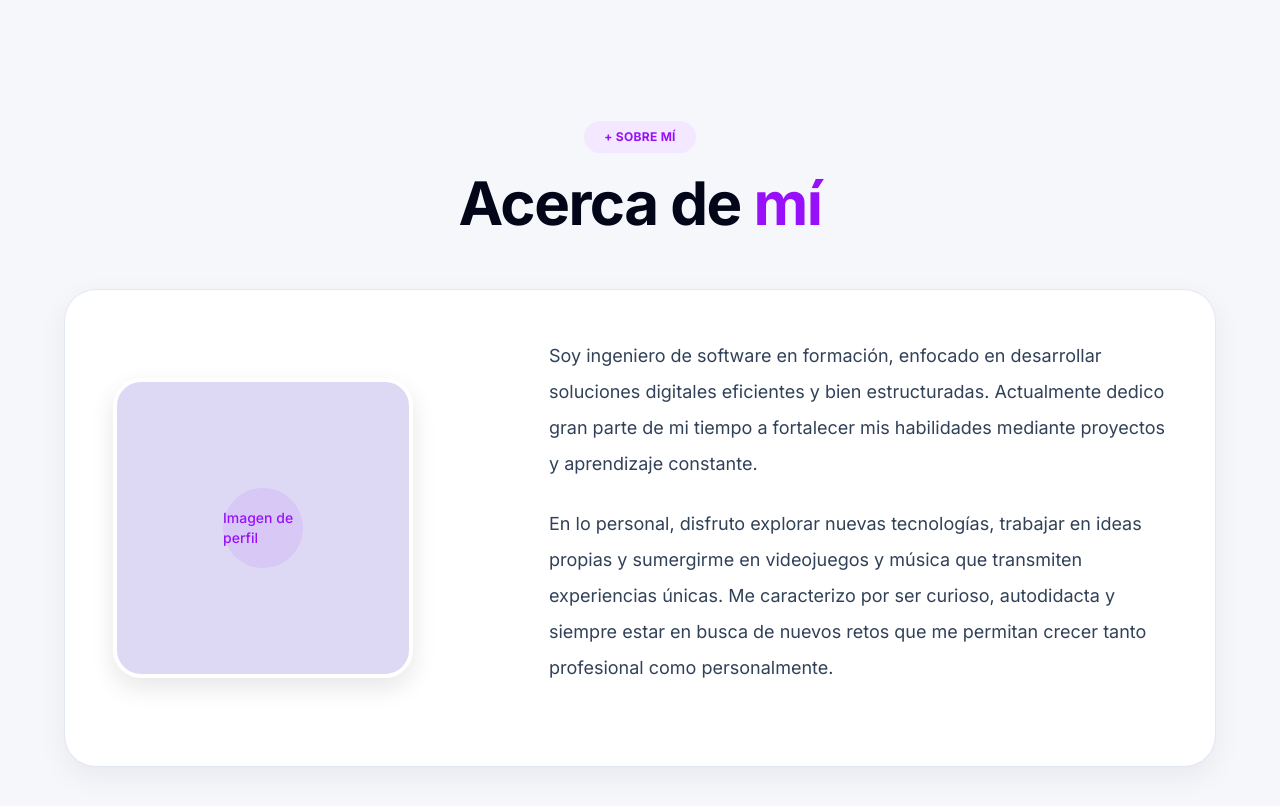
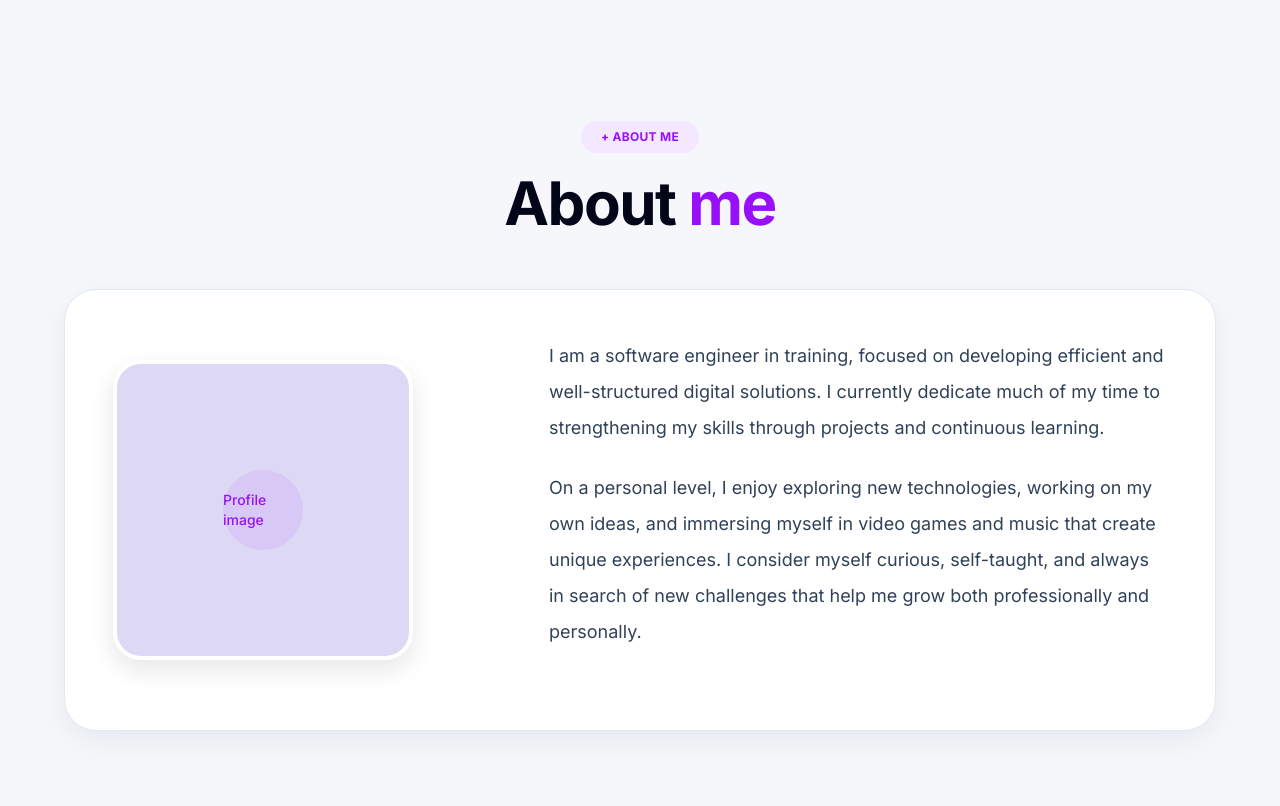
Before and after one commit to AndresRios123/Portfolio, a Next.js app: page /en in a window 1280 px wide. Shown: the part 740-1546 px from the top of the page. Built offline with nearby package versions, Linux system fonts and the light colour scheme.

Commit message:
feature: se ha agregado la traducción en about me

```diff
--- a/app/components/sections/About.tsx
+++ b/app/components/sections/About.tsx
@@ -1,14 +1,22 @@
+import { useTranslations } from "next-intl";
+
 export default function About() {
+  const t = useTranslations("About");
+
   return (
     <section id="sobre-mi" className="bg-[#f5f7fb] px-6 py-20 md:px-10 lg:px-16">
       <div className="mx-auto max-w-7xl">
         <header className="mb-14 flex flex-col items-center text-center">
           <span className="mb-5 inline-flex rounded-full bg-purple-100 px-5 py-2 text-xs font-bold uppercase tracking-wide text-purple-600">
-            + SOBRE MÍ
+            {t("badge")}
           </span>
 
           <h2 className="text-4xl font-bold tracking-tight text-slate-950 md:text-6xl">
-            Acerca de <span className="text-purple-600">mí</span>
+            {t.rich("title", {
+              highlight: (chunks) => (
+                <span className="text-purple-600">{chunks}</span>
+              ),
+            })}
           </h2>
         </header>
 
@@ -18,7 +26,7 @@ export default function About() {
               <div className="flex h-[250px] w-[250px] items-center justify-center rounded-[1.75rem] border-4 border-white bg-[#ddd8f3] shadow-[0_10px_25px_rgba(15,23,42,0.10)] md:h-[300px] md:w-[300px]">
                 <div className="flex h-20 w-20 items-center justify-center rounded-full bg-[#d8c8f5]">
                   <span className="text-sm font-medium text-purple-600">
-                    Imagen de perfil
+                    {t("imagePlaceholder")}
                   </span>
                 </div>
               </div>
@@ -26,20 +34,8 @@ export default function About() {
 
             <div className="flex flex-col gap-8">
               <div className="space-y-6 text-[18px] leading-9 text-slate-700">
-                <p>
-                  Soy ingeniero de software en formación, enfocado en desarrollar
-                  soluciones digitales eficientes y bien estructuradas.
-                  Actualmente dedico gran parte de mi tiempo a fortalecer mis
-                  habilidades mediante proyectos y aprendizaje constante.
-                </p>
-
-                <p>
-                  En lo personal, disfruto explorar nuevas tecnologías, trabajar
-                  en ideas propias y sumergirme en videojuegos y música que
-                  transmiten experiencias únicas. Me caracterizo por ser curioso,
-                  autodidacta y siempre estar en busca de nuevos retos que me
-                  permitan crecer tanto profesional como personalmente.
-                </p>
+                <p>{t("paragraph1")}</p>
+                <p>{t("paragraph2")}</p>
               </div>
 
               <div>
--- a/app/messages/en.json
+++ b/app/messages/en.json
@@ -14,5 +14,12 @@
     "role": "Software Engineer",
     "description": "focused on developing efficient, scalable and well-designed technological solutions.",
     "button": "Download CV"
+  },
+    "About": {
+    "badge": "+ ABOUT ME",
+    "title": "About <highlight>me</highlight>",
+    "imagePlaceholder": "Profile image",
+    "paragraph1": "I am a software engineer in training, focused on developing efficient and well-structured digital solutions. I currently dedicate much of my time to strengthening my skills through projects and continuous learning.",
+    "paragraph2": "On a personal level, I enjoy exploring new technologies, working on my own ideas, and immersing myself in video games and music that create unique experiences. I consider myself curious, self-taught, and always in search of new challenges that help me grow both professionally and personally."
   }
 }
--- a/app/messages/es.json
+++ b/app/messages/es.json
@@ -14,5 +14,12 @@
     "role": "Ingeniero de software",
     "description": "enfocado en desarrollar soluciones tecnológicas eficientes, escalables y bien diseñadas.",
     "button": "Descargar CV"
+  },
+  "About": {
+    "badge": "+ SOBRE MÍ",
+    "title": "Acerca de <highlight>mí</highlight>",
+    "imagePlaceholder": "Imagen de perfil",
+    "paragraph1": "Soy ingeniero de software en formación, enfocado en desarrollar soluciones digitales eficientes y bien estructuradas. Actualmente dedico gran parte de mi tiempo a fortalecer mis habilidades mediante proyectos y aprendizaje constante.",
+    "paragraph2": "En lo personal, disfruto explorar nuevas tecnologías, trabajar en ideas propias y sumergirme en videojuegos y música que transmiten experiencias únicas. Me caracterizo por ser curioso, autodidacta y siempre estar en busca de nuevos retos que me permitan crecer tanto profesional como personalmente."
   }
 }
```
